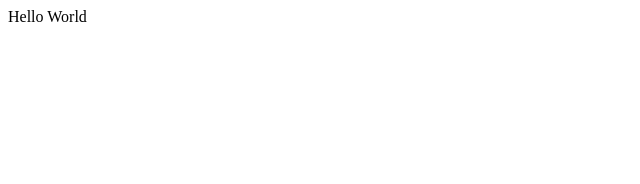
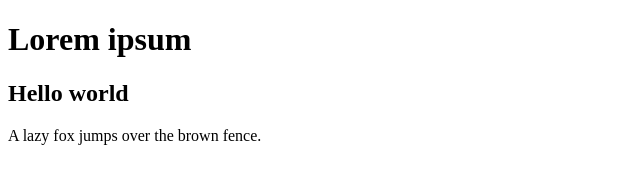
Before and after one commit to halfward/ideal-tribble, a plain HTML site: page index.html in a window 1280 px wide. Shown: the whole page, without its empty margins (0-640 px from the left). Drawn offline with Linux system fonts and the light colour scheme.

Commit message:
Update index.html

```diff
--- a/index.html
+++ b/index.html
@@ -6,6 +6,8 @@
     <title>Document</title>
 </head>
 <body>
-    Hello World
+    <h1>Lorem ipsum</h1>
+    <h2>Hello world</h2>
+    A lazy fox jumps over the brown fence.
 </body>
 </html>
```
